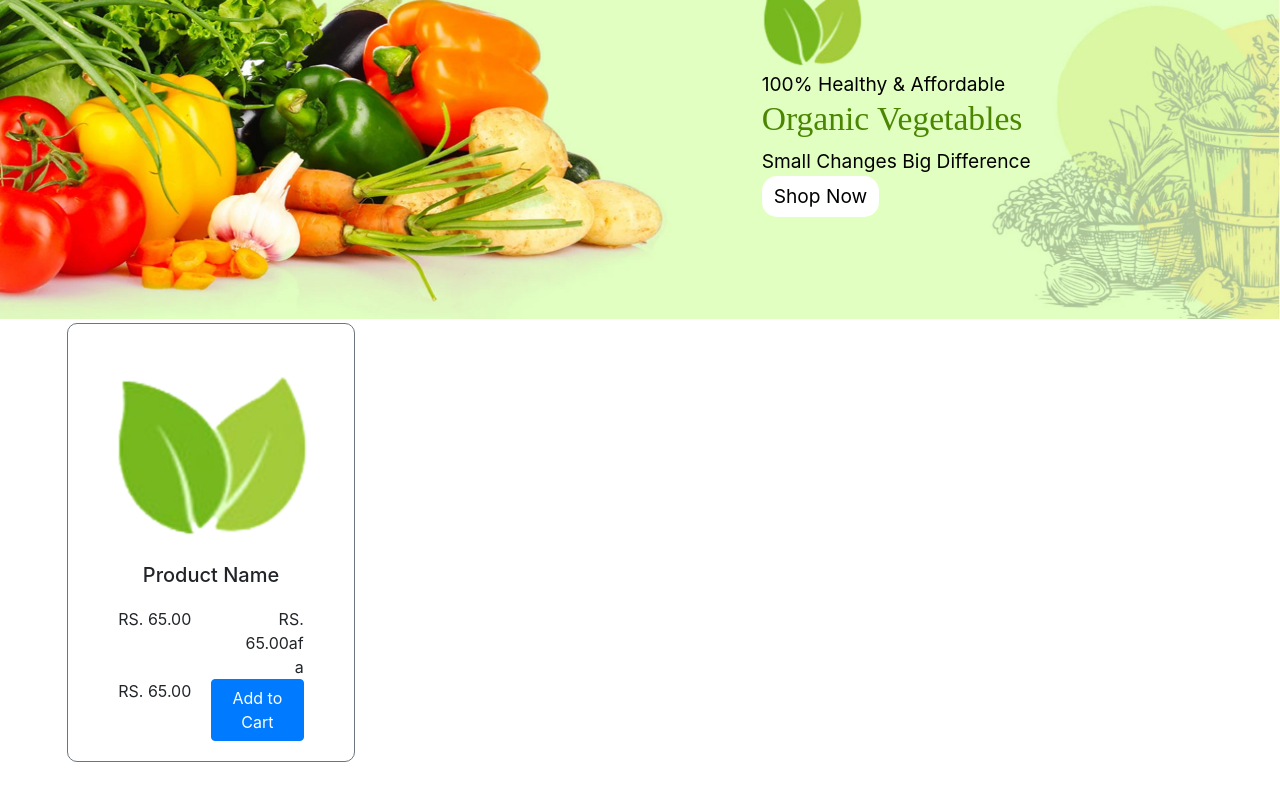
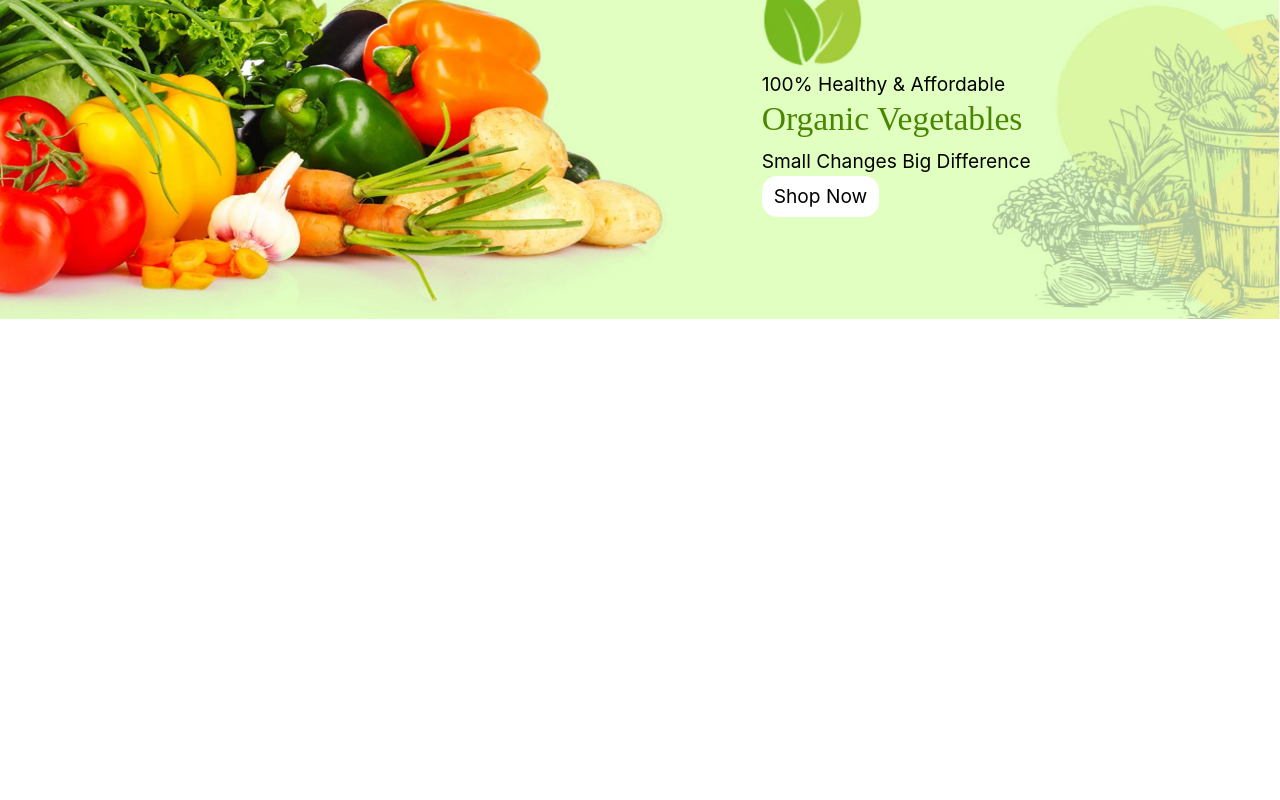
Before and after one commit to Team-KitKat/ecommerce-frontend, a React (Create React App) app: page /home in a window 1280 px wide. Shown: the part 222-1022 px from the top of the page. After the commit the page ends 800 px from the top, so only its background shows below. Built offline with nearby package versions, Linux system fonts and the light colour scheme.

Commit message:
removed product list

```diff
--- a/src/components/home/Home.tsx
+++ b/src/components/home/Home.tsx
@@ -9,7 +9,7 @@ const Home: React.FC = () => {
     <div className='shopping-cart'>
       <NavigationBar/>
       <Welcome/>
-      <ProductList/>
+
     </div>
   );
 };
--- a/src/components/productArea/productList/ProductList.tsx
+++ b/src/components/productArea/productList/ProductList.tsx
@@ -5,9 +5,7 @@ import Product from "../singleProduct/Product";
 const ProductList: React.FC = () => {
     return (
         <Row className='product-list mx-5'>
-            <Col>
-                <Product/>
-            </Col>
+
         </Row>
     );
 };
```
Also changed, not shown: 1 other file (tests, documents, lock files or other folders).
